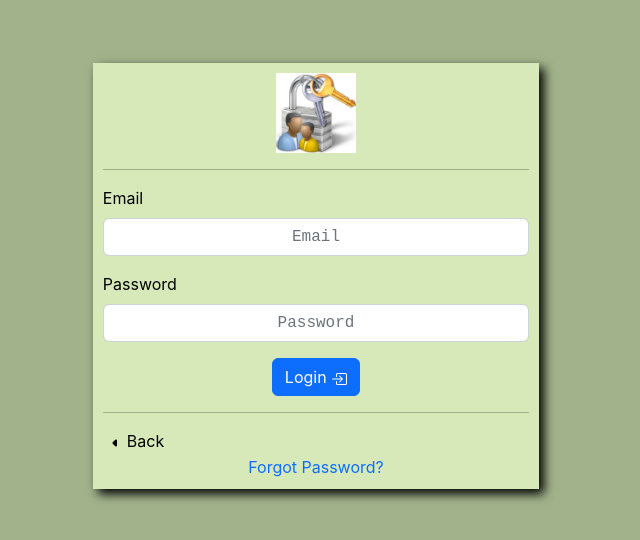
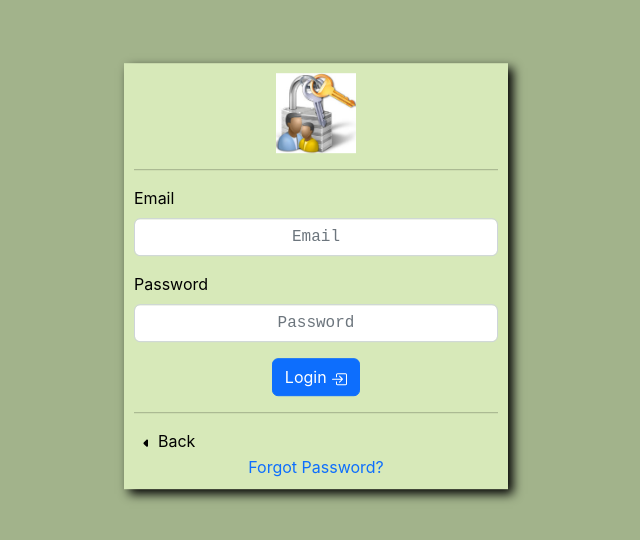
Before and after one commit to rahulkumar3122002/hotel-booking-front-end, a React (Create React App) app: page /login in a window 1280 px wide. Shown: the part 124-664 px from the top of the page, without its empty margins (324-964 px from the left). Built offline with nearby package versions, Linux system fonts and the light colour scheme; no server answers.

Commit message:
changed some css from login.js file

```diff
--- a/src/Login.js
+++ b/src/Login.js
@@ -83,20 +83,15 @@ const Login = () => {
       <Helmet>
         <style>{"body { background-color:rgb(162, 179, 139) ; }"}</style>
       </Helmet>
-      <div
-        className="container"
-        style={{
-          display: "flex",
-          justifyContent: "center",
-          alignItems: "center",
-          width: "100%",
-          height: "100vh",
-        }}
-      >
+      <div>
         <Form
           style={{
+            width: "30%",
+            top: "50%",
+            left: "50%",
+            position: "absolute",
+            transform: "translate(-50%,-50%)",
             boxShadow: "5px 5px 10px black ",
-            width: "40%",
             padding: "10px",
             color: "black",
             backgroundColor: "rgb(215, 233, 185)",
```
